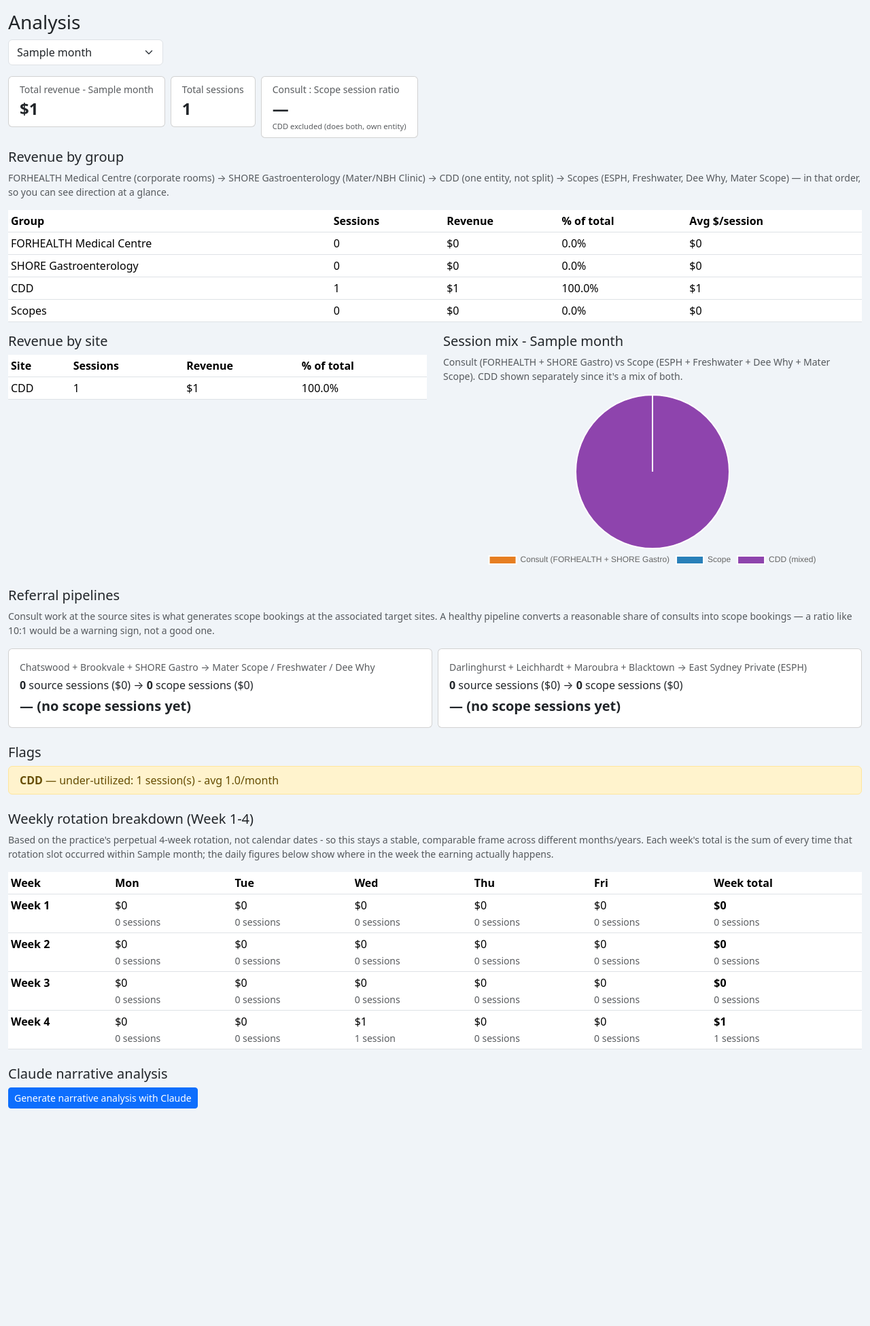
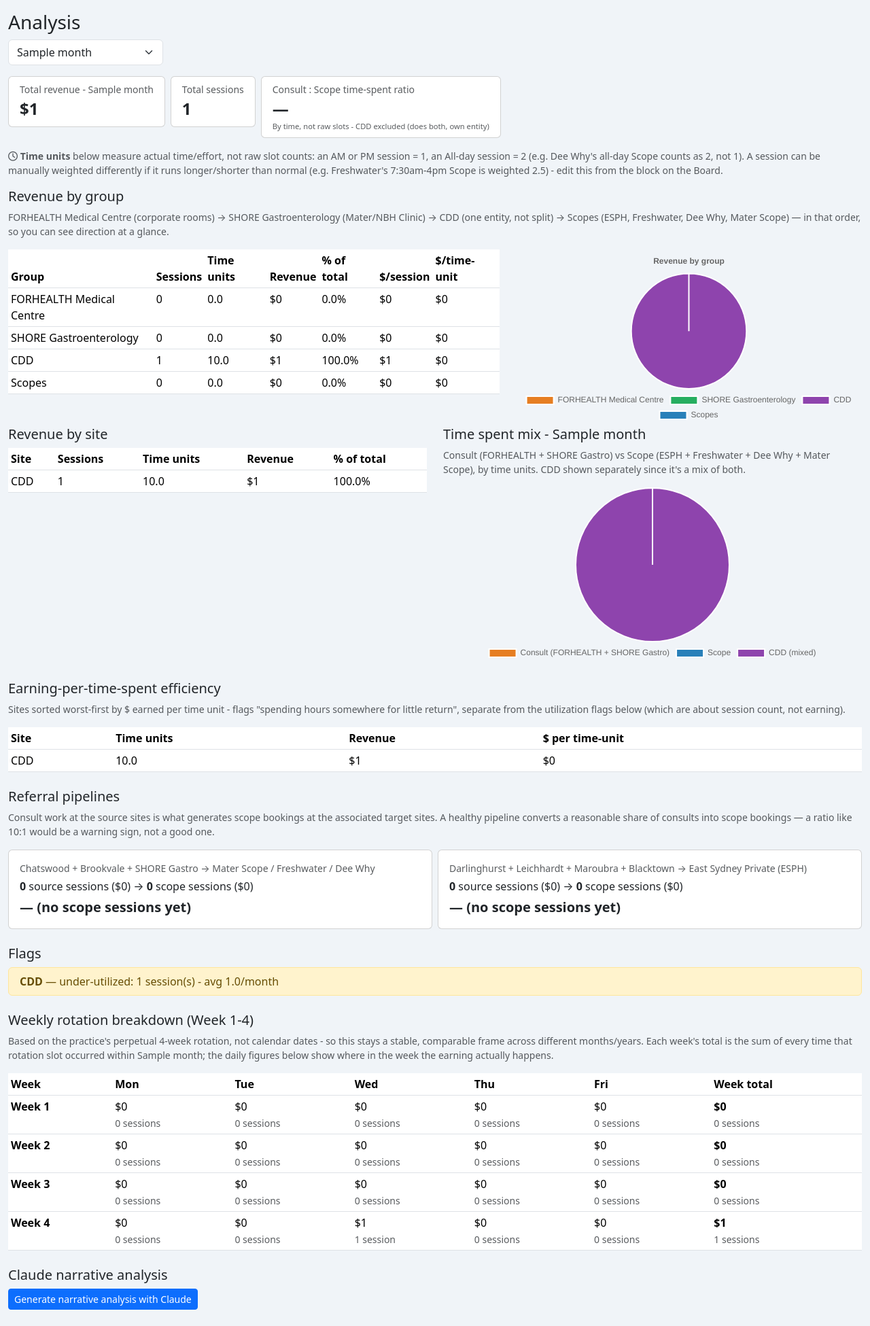
Before and after one commit to jcypowh/practice-manager, a Flask app: page /analysis in a window 1280 px wide. Shown: the part 56-2007 px from the top of the page at 68% size. Before the commit the page ends 1687 px from the top, so only its background shows below. Run offline with Flask 3, Linux system fonts and the light colour scheme; data comes from the database, SQL or seed files in the repository; tables that the repository leaves empty hold one stand-in row (values such as "Sample post"); some libraries are stand-ins or nearby versions.

Commit message:
Weight sessions by actual time spent, not raw slot count
Adds a per-block time_weight override (default: AM/PM = 1, All day = 2 -
so an all-day Dee Why Scope correctly counts as 2, not 1) editable from
the board's edit modal, for sessions that run longer/shorter than normal
(e.g. Freshwater's 7:30am-4pm Scope, manually weighted at 2.5).

Analysis page now uses these time units instead of raw session counts
for the session-mix pie chart and the Consult:Scope ratio, and adds:
- A second pie chart for revenue by group.
- Time units and $/time-unit columns on the site and group tables.
- An "earning-per-time-spent efficiency" table, worst-first, to flag
  sites consuming a lot of time for comparatively little return -
  distinct from the existing utilization (session count) flags.

Claude's narrative prompt now explains time-unit weighting and includes
a new "Time efficiency" section using the same data.

Co-Authored-By: Claude Sonnet 5 <noreply@anthropic.com>

```diff
--- a/app.py
+++ b/app.py
@@ -219,6 +219,7 @@ def init_db():
         activity_raw    TEXT DEFAULT '',
         time_note       TEXT DEFAULT '',
         value_override  REAL,
+        time_weight     REAL,
         status          TEXT DEFAULT 'scheduled',
         notes           TEXT DEFAULT '',
         source          TEXT DEFAULT 'import',
@@ -249,6 +250,7 @@ def init_db():
         "ALTER TABLE location_activity_rates ADD COLUMN am_value_formula TEXT DEFAULT ''",
         "ALTER TABLE location_activity_rates ADD COLUMN pm_value_formula TEXT DEFAULT ''",
         "ALTER TABLE location_activity_rates ADD COLUMN allday_value_formula TEXT DEFAULT ''",
+        "ALTER TABLE blocks ADD COLUMN time_weight REAL",
     ]:
         try:
             db.execute(stmt)
@@ -303,6 +305,16 @@ def _slot_formula(rate, slot):
         return ''
     return {'AM': rate['am_value_formula'], 'PM': rate['pm_value_formula']}.get(
         slot, rate['allday_value_formula']) or ''
+
+
+def _effective_time_weight(time_weight_override, slot):
+    """How much of a 'day' a block represents, in half-day units: AM/PM = 1, All day = 2
+    by default. A block can override this (e.g. Freshwater's 7:30am-4pm Scope session is
+    longer than a normal AM slot, so it's manually weighted at 2.5) - used anywhere we're
+    measuring time/effort spent rather than counting raw slots."""
+    if time_weight_override is not None:
+        return time_weight_override
+    return 2.0 if slot == 'All day' else 1.0
 
 
 def get_or_create_location(db, name):
@@ -365,8 +377,8 @@ def upsert_block(db, month_id, row):
 
 
 _BLOCK_COLS = ['id', 'month_id', 'date', 'day_name', 'slot', 'location_id', 'activity',
-               'activity_raw', 'time_note', 'value_override', 'status', 'notes', 'source',
-               'created_at', 'updated_at']
+               'activity_raw', 'time_note', 'value_override', 'time_weight', 'status', 'notes',
+               'source', 'created_at', 'updated_at']
 
 
 def has_pending_changes(db, month_id):
@@ -431,7 +443,9 @@ def get_board_data(db, month_id):
         value = _effective_value(b['value_override'], rate, b['default_am_value'],
                                   b['default_pm_value'], b['default_allday_value'], b['slot'])
         value_formula = _slot_formula(rate, b['slot'])
-        by_date.setdefault(b['date'], []).append(dict(b, color=color, value=value, value_formula=value_formula))
+        time_weight = _effective_time_weight(b['time_weight'], b['slot'])
+        by_date.setdefault(b['date'], []).append(
+            dict(b, color=color, value=value, value_formula=value_formula, time_weight_effective=time_weight))
 
     dates = sorted(by_date.keys())
     if not dates:
@@ -475,7 +489,8 @@ def get_hold_blocks(db):
         rate = rate_map.get((b['location_id'], b['activity']))
         color = _effective_color(rate, b['location_color'])
         value_formula = _slot_formula(rate, b['slot'])
-        out.append(dict(b, color=color, value_formula=value_formula))
+        time_weight = _effective_time_weight(b['time_weight'], b['slot'])
+        out.append(dict(b, color=color, value_formula=value_formula, time_weight_effective=time_weight))
     return out
 
 
@@ -530,7 +545,7 @@ def _compute_analysis(db, period):
     placeholders = ','.join('?' * len(month_ids))
     rows = db.execute(f'''
         SELECT l.id as location_id, l.name as location_name, l.category as category,
-               b.date, b.value_override, b.slot, b.activity,
+               b.date, b.value_override, b.slot, b.activity, b.time_weight,
                l.default_am_value, l.default_pm_value, l.default_allday_value
         FROM blocks b JOIN locations l ON l.id = b.location_id
         WHERE b.month_id IN ({placeholders}) AND b.status != 'hold'
@@ -545,10 +560,10 @@ def _compute_analysis(db, period):
     rates = db.execute('SELECT * FROM location_activity_rates').fetchall()
     rate_map = {(r['location_id'], r['activity']): r for r in rates}
 
-    site_counts, site_totals = {}, {}
+    site_counts, site_totals, site_time_units = {}, {}, {}
     site_activity_counts, site_activity_totals = {}, {}
-    group_counts, group_totals = {}, {}
-    total_sessions, total_revenue = 0, 0.0
+    group_counts, group_totals, group_time_units = {}, {}, {}
+    total_sessions, total_revenue, total_time_units = 0, 0.0, 0.0
 
     # Rotation-week breakdown (Week 1-4) rather than calendar-week-starting dates: the
     # rotation label is stable across months/years, so this is the useful frame for
@@ -561,9 +576,11 @@ def _compute_analysis(db, period):
         rate = rate_map.get((r['location_id'], r['activity']))
         value = _effective_value(r['value_override'], rate, r['default_am_value'],
                                   r['default_pm_value'], r['default_allday_value'], r['slot'])
+        weight = _effective_time_weight(r['time_weight'], r['slot'])
         name = r['location_name']
         site_counts[name] = site_counts.get(name, 0) + 1
         site_totals[name] = site_totals.get(name, 0.0) + value
+        site_time_units[name] = site_time_units.get(name, 0.0) + weight
         key = (name, r['activity'])
         site_activity_counts[key] = site_activity_counts.get(key, 0) + 1
         site_activity_totals[key] = site_activity_totals.get(key, 0.0) + value
@@ -571,9 +588,11 @@ def _compute_analysis(db, period):
         group = classify_group(r['category'], r['activity'])
         group_counts[group] = group_counts.get(group, 0) + 1
         group_totals[group] = group_totals.get(group, 0.0) + value
+        group_time_units[group] = group_time_units.get(group, 0.0) + weight
 
         total_sessions += 1
         total_revenue += value
+        total_time_units += weight
 
         d = datetime.date.fromisoformat(r['date'])
         monday = d - datetime.timedelta(days=d.weekday())
@@ -590,29 +609,48 @@ def _compute_analysis(db, period):
     site_breakdown = []
     for site, rev in sorted(site_totals.items(), key=lambda x: -x[1]):
         cnt = site_counts[site]
+        tu = site_time_units.get(site, 0.0)
         site_breakdown.append({
             'site': site, 'sessions': cnt, 'revenue': rev,
             'pct': round(100 * rev / total_revenue, 1) if total_revenue else 0.0,
             'avg_per_month': round(cnt / n_months, 2),
+            'time_units': tu,
+            'revenue_per_time_unit': round(rev / tu, 2) if tu else 0.0,
         })
 
     group_breakdown = []
     for group in GROUP_ORDER + (['Other'] if group_counts.get('Other') else []):
         cnt = group_counts.get(group, 0)
         rev = group_totals.get(group, 0.0)
+        tu = group_time_units.get(group, 0.0)
         group_breakdown.append({
             'group': group, 'sessions': cnt, 'revenue': rev,
             'pct': round(100 * rev / total_revenue, 1) if total_revenue else 0.0,
             'avg_revenue_per_session': round(rev / cnt, 2) if cnt else 0.0,
+            'time_units': tu,
+            'revenue_per_time_unit': round(rev / tu, 2) if tu else 0.0,
         })
 
-    # Scope vs consult session ratio - CDD deliberately excluded (it does both, and isn't
-    # part of either referral pipeline below), matching the user's own framing.
+    # Efficiency table: $ earned per half-day-equivalent time unit spent, sites/sites with
+    # real time logged only, worst (lowest $/time-unit) first - flags "there for hours,
+    # earning little" rather than just low session count (which utilization flags already cover).
+    efficiency = sorted(
+        (b for b in site_breakdown if b['time_units']),
+        key=lambda b: b['revenue_per_time_unit']
+    )
+
+    # Scope vs consult time-spent ratio (in half-day-equivalent units, not raw slot counts,
+    # so a Dee Why all-day counts as 2 and Freshwater's extended day counts as its real
+    # weight) - CDD deliberately excluded (it does both, and isn't part of either referral
+    # pipeline below), matching the user's own framing.
     scope_sessions = group_counts.get('Scopes', 0)
     consult_sessions = group_counts.get('FORHEALTH Medical Centre', 0) + group_counts.get('SHORE Gastroenterology', 0)
+    scope_time_units = group_time_units.get('Scopes', 0.0)
+    consult_time_units = group_time_units.get('FORHEALTH Medical Centre', 0.0) + group_time_units.get('SHORE Gastroenterology', 0.0)
+    cdd_time_units = group_time_units.get('CDD', 0.0)
     scope_revenue = group_totals.get('Scopes', 0.0)
     consult_revenue = group_totals.get('FORHEALTH Medical Centre', 0.0) + group_totals.get('SHORE Gastroenterology', 0.0)
-    consult_scope_ratio = round(consult_sessions / scope_sessions, 1) if scope_sessions else None
+    consult_scope_ratio = round(consult_time_units / scope_time_units, 1) if scope_time_units else None
 
     under_threshold = float(cfg('utilization_flag_threshold', '1') or 1)
     over_threshold = float(cfg('analysis_overbook_threshold', '10') or 10)
@@ -649,12 +687,17 @@ def _compute_analysis(db, period):
         'n_months': n_months,
         'total_sessions': total_sessions,
         'total_revenue': total_revenue,
+        'total_time_units': total_time_units,
         'site_breakdown': site_breakdown,
         'group_breakdown': group_breakdown,
+        'efficiency': efficiency,
         'flags': flags,
         'rotation_weeks': rotation_weeks,
         'scope_sessions': scope_sessions,
         'consult_sessions': consult_sessions,
+        'scope_time_units': scope_time_units,
+        'consult_time_units': consult_time_units,
+        'cdd_time_units': cdd_time_units,
         'scope_revenue': scope_revenue,
         'consult_revenue': consult_revenue,
         'consult_scope_ratio': consult_scope_ratio,
@@ -755,6 +798,30 @@ def set_block_notes(block_id):
         ensure_snapshot(db, month_id)
     db.execute('UPDATE blocks SET notes=?, updated_at=CURRENT_TIMESTAMP WHERE id=?',
                (data.get('notes', ''), block_id))
+    db.commit()
+    return jsonify({'ok': True})
+
+
+@app.route('/block/<int:block_id>/set-time-weight', methods=['POST'])
+def set_block_time_weight(block_id):
+    """How much of a 'day' THIS specific session represents, in half-day units (AM/PM
+    default to 1, All day defaults to 2) - for sessions that run longer or shorter than
+    the norm (e.g. a Scope that runs 7:30am-4pm), so time/effort-based analysis reflects
+    reality rather than just counting slots. Blank clears the override back to the default."""
+    data = request.get_json(silent=True) or {}
+    raw = data.get('time_weight', None)
+    db = get_db()
+    month_id = block_month_id(db, block_id)
+    if month_id:
+        ensure_snapshot(db, month_id)
+    if raw in (None, ''):
+        db.execute('UPDATE blocks SET time_weight=NULL, updated_at=CURRENT_TIMESTAMP WHERE id=?', (block_id,))
+    else:
+        try:
+            weight = float(raw)
+        except (TypeError, ValueError):
+            return jsonify({'ok': False, 'error': 'Time weight must be a number'}), 400
+        db.execute('UPDATE blocks SET time_weight=?, updated_at=CURRENT_TIMESTAMP WHERE id=?', (weight, block_id))
     db.commit()
     return jsonify({'ok': True})
 
--- a/templates/analysis.html
+++ b/templates/analysis.html
@@ -31,48 +31,75 @@
   </div>
   <div class="col-auto">
     <div class="card"><div class="card-body py-2 px-3">
-      <div class="text-muted small">Consult : Scope session ratio</div>
+      <div class="text-muted small">Consult : Scope time-spent ratio</div>
       <div class="fs-4 fw-bold">{% if data.consult_scope_ratio %}{{ data.consult_scope_ratio }} : 1{% else %}—{% endif %}</div>
-      <div class="text-muted" style="font-size:.7rem;">CDD excluded (does both, own entity)</div>
+      <div class="text-muted" style="font-size:.7rem;">By time, not raw slots - CDD excluded (does both, own entity)</div>
     </div></div>
   </div>
 </div>
 
+<p class="text-muted small"><i class="fa-regular fa-clock"></i> <strong>Time units</strong> below measure actual time/effort, not raw slot counts: an AM or PM session = 1, an All-day session = 2 (e.g. Dee Why's all-day Scope counts as 2, not 1). A session can be manually weighted differently if it runs longer/shorter than normal (e.g. Freshwater's 7:30am-4pm Scope is weighted 2.5) - edit this from the block on the Board.</p>
+
 <h5>Revenue by group</h5>
 <p class="text-muted small">FORHEALTH Medical Centre (corporate rooms) → SHORE Gastroenterology (Mater/NBH Clinic) → CDD (one entity, not split) → Scopes (ESPH, Freshwater, Dee Why, Mater Scope) — in that order, so you can see direction at a glance.</p>
+<div class="row">
+  <div class="col-md-7">
     <table class="table table-sm bg-white">
-  <thead><tr><th>Group</th><th>Sessions</th><th>Revenue</th><th>% of total</th><th>Avg $/session</th></tr></thead>
+      <thead><tr><th>Group</th><th>Sessions</th><th>Time units</th><th>Revenue</th><th>% of total</th><th>$/session</th><th>$/time-unit</th></tr></thead>
       <tbody>
         {% for g in data.group_breakdown %}
         <tr>
           <td>{{ g.group }}</td>
           <td>{{ g.sessions }}</td>
+          <td>{{ g.time_units }}</td>
           <td>${{ '%.0f'|format(g.revenue) }}</td>
           <td>{{ g.pct }}%</td>
           <td>${{ '%.0f'|format(g.avg_revenue_per_session) }}</td>
+          <td>${{ '%.0f'|format(g.revenue_per_time_unit) }}</td>
         </tr>
         {% endfor %}
       </tbody>
     </table>
+  </div>
+  <div class="col-md-5">
+    <canvas id="groupRevenueChart" style="max-height: 260px;"></canvas>
+  </div>
+</div>
 
 <div class="row">
   <div class="col-md-6">
     <h5>Revenue by site</h5>
     <table class="table table-sm bg-white">
-      <thead><tr><th>Site</th><th>Sessions</th><th>Revenue</th><th>% of total</th></tr></thead>
+      <thead><tr><th>Site</th><th>Sessions</th><th>Time units</th><th>Revenue</th><th>% of total</th></tr></thead>
       <tbody>
         {% for b in data.site_breakdown %}
-        <tr><td>{{ b.site }}</td><td>{{ b.sessions }}</td><td>${{ '%.0f'|format(b.revenue) }}</td><td>{{ b.pct }}%</td></tr>
+        <tr><td>{{ b.site }}</td><td>{{ b.sessions }}</td><td>{{ b.time_units }}</td><td>${{ '%.0f'|format(b.revenue) }}</td><td>{{ b.pct }}%</td></tr>
         {% endfor %}
       </tbody>
     </table>
   </div>
   <div class="col-md-6">
-    <h5>Session mix - {{ data.period_label }}</h5>
-    <p class="text-muted small">Consult (FORHEALTH + SHORE Gastro) vs Scope (ESPH + Freshwater + Dee Why + Mater Scope). CDD shown separately since it's a mix of both.</p>
+    <h5>Time spent mix - {{ data.period_label }}</h5>
+    <p class="text-muted small">Consult (FORHEALTH + SHORE Gastro) vs Scope (ESPH + Freshwater + Dee Why + Mater Scope), by time units. CDD shown separately since it's a mix of both.</p>
     <canvas id="sessionMixChart" style="max-height: 260px;"></canvas>
   </div>
 </div>
+
+<h5 class="mt-4">Earning-per-time-spent efficiency</h5>
+<p class="text-muted small">Sites sorted worst-first by $ earned per time unit - flags "spending hours somewhere for little return", separate from the utilization flags below (which are about session count, not earning).</p>
+<table class="table table-sm bg-white">
+  <thead><tr><th>Site</th><th>Time units</th><th>Revenue</th><th>$ per time-unit</th></tr></thead>
+  <tbody>
+    {% for b in data.efficiency %}
+    <tr class="{{ 'table-warning' if loop.index <= 3 and b.revenue_per_time_unit < (data.total_revenue / data.total_time_units if data.total_time_units else 0) else '' }}">
+      <td>{{ b.site }}</td>
+      <td>{{ b.time_units }}</td>
+      <td>${{ '%.0f'|format(b.revenue) }}</td>
+      <td>${{ '%.0f'|format(b.revenue_per_time_unit) }}</td>
+    </tr>
+    {% endfor %}
+  </tbody>
+</table>
 
 <h5 class="mt-4">Referral pipelines</h5>
 <p class="text-muted small">Consult work at the source sites is what generates scope bookings at the associated target sites. A healthy pipeline converts a reasonable share of consults into scope bookings — a ratio like 10:1 would be a warning sign, not a good one.</p>
@@ -141,15 +168,27 @@ new Chart(document.getElementById('sessionMixChart'), {
     labels: ['Consult (FORHEALTH + SHORE Gastro)', 'Scope', 'CDD (mixed)'],
     datasets: [{
       data: [
-        {{ data.consult_sessions }},
-        {{ data.scope_sessions }},
-        {{ (data.group_breakdown | selectattr('group', 'equalto', 'CDD') | first).sessions if (data.group_breakdown | selectattr('group', 'equalto', 'CDD') | list) else 0 }}
+        {{ data.consult_time_units }},
+        {{ data.scope_time_units }},
+        {{ data.cdd_time_units }}
       ],
       backgroundColor: ['#e67e22', '#2980b9', '#8e44ad']
     }]
   },
   options: { plugins: { legend: { position: 'bottom' } } }
 });
+
+new Chart(document.getElementById('groupRevenueChart'), {
+  type: 'pie',
+  data: {
+    labels: [{% for g in data.group_breakdown %}'{{ g.group }}',{% endfor %}],
+    datasets: [{
+      data: [{% for g in data.group_breakdown %}{{ g.revenue }},{% endfor %}],
+      backgroundColor: ['#e67e22', '#27ae60', '#8e44ad', '#2980b9', '#95a5a6']
+    }]
+  },
+  options: { plugins: { legend: { position: 'bottom' }, title: { display: true, text: 'Revenue by group' } } }
+});
 </script>
 {% endif %}
 {% endblock %}
```
Also changed, not shown: claude_integration.py (+14 -3 lines), templates/board.html (+12 -1 lines). Lines whose indentation alone changed are shown as unchanged.
